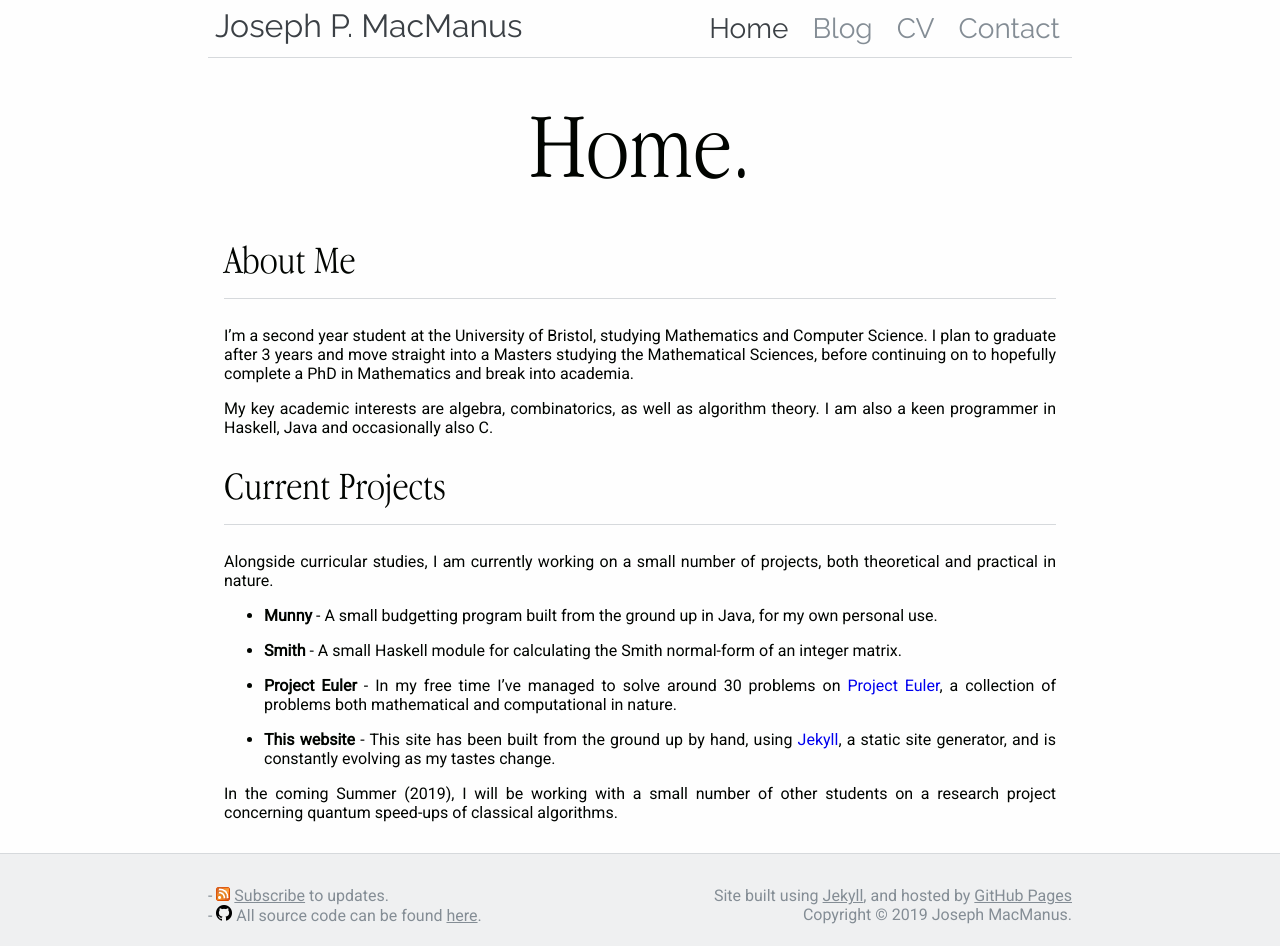
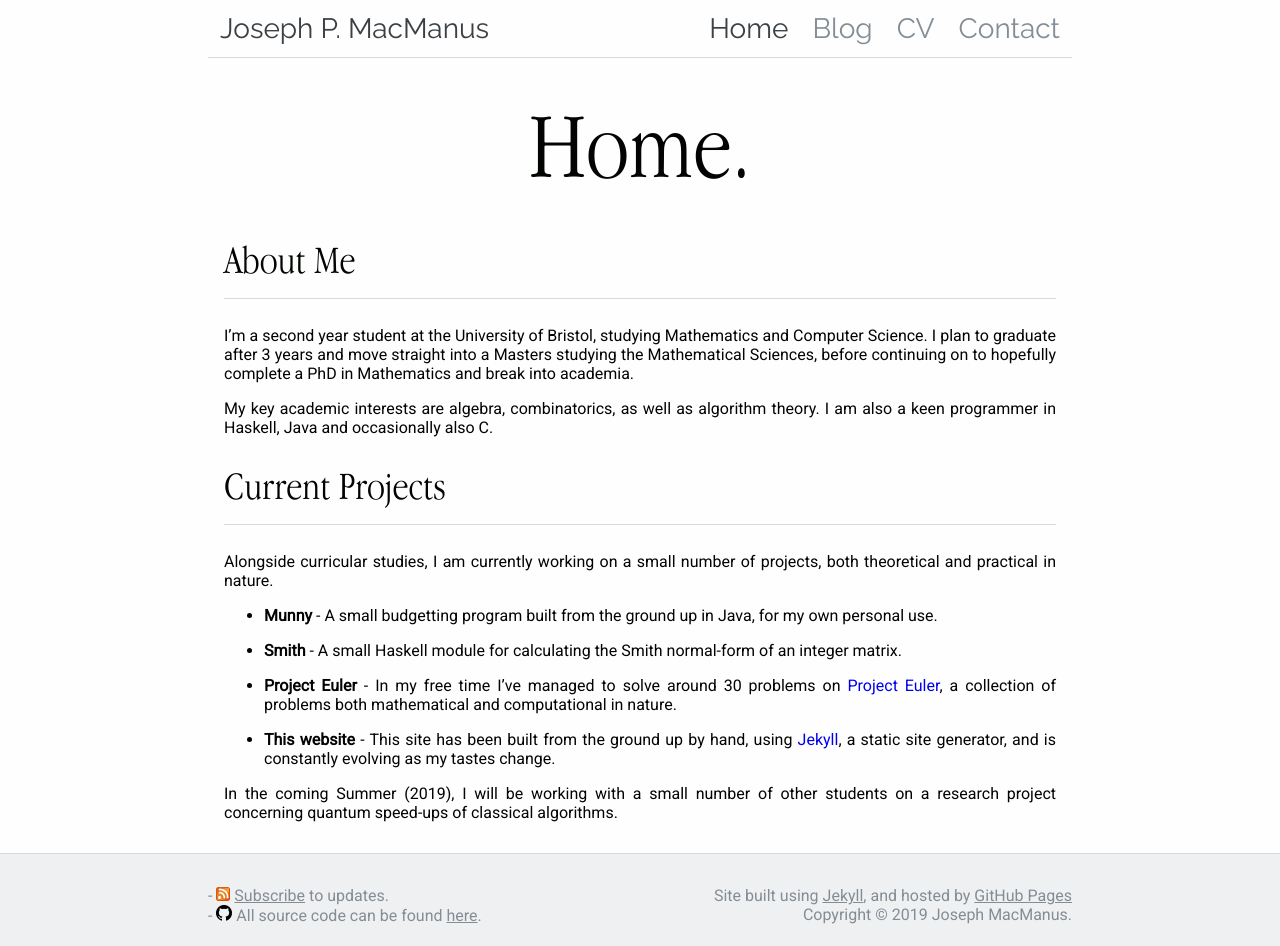
Before and after one commit to tiepdotme/jpmacmanus.me, a Jekyll site: the page built from index.md, in a window 1280 px wide. Built offline with Jekyll 4.4.1, drawn with Linux system fonts in a browser that asks for light colours; formulas are drawn with MathJax 3.

Commit message:
fixed header

```diff
--- a/_sass/header.scss
+++ b/_sass/header.scss
@@ -66,8 +66,8 @@ a.headerItem:active {
 #namelink {
   // border-right: 1px solid #555555;
   float: left;
-  font-size: 2em;
-  padding: 7px;
+  // font-size: 2em;
+  // padding: 7px;
   font-weight: normal;
   color: $active-header-link;
 }
```
